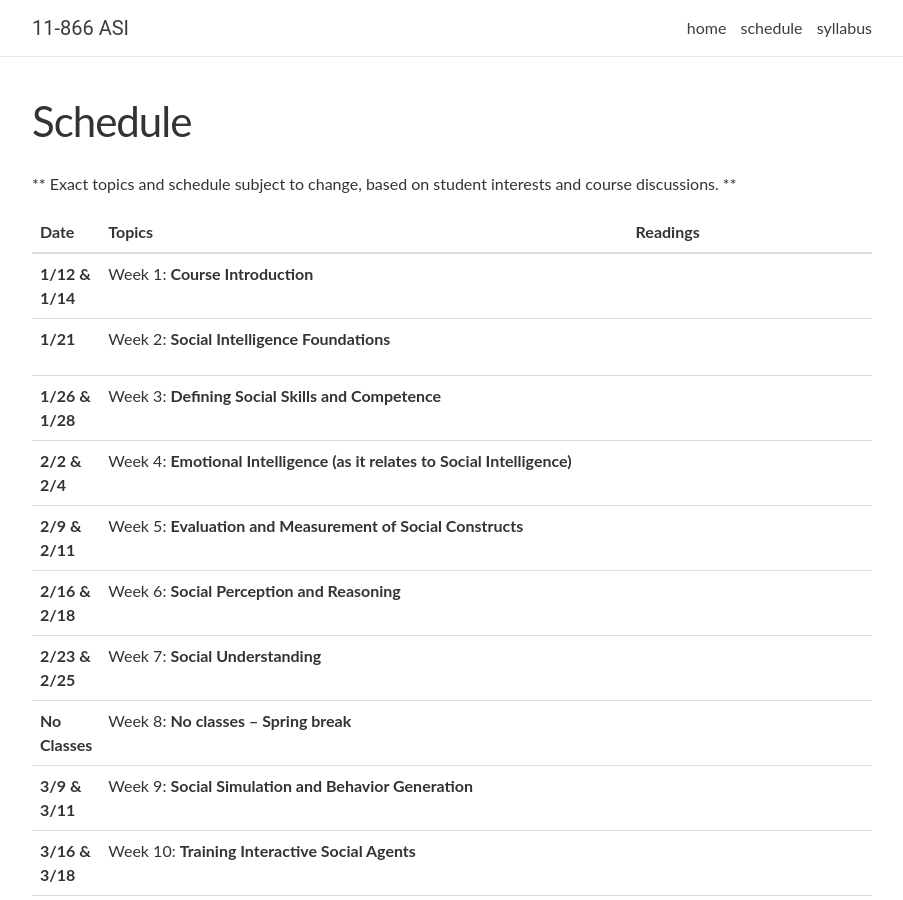
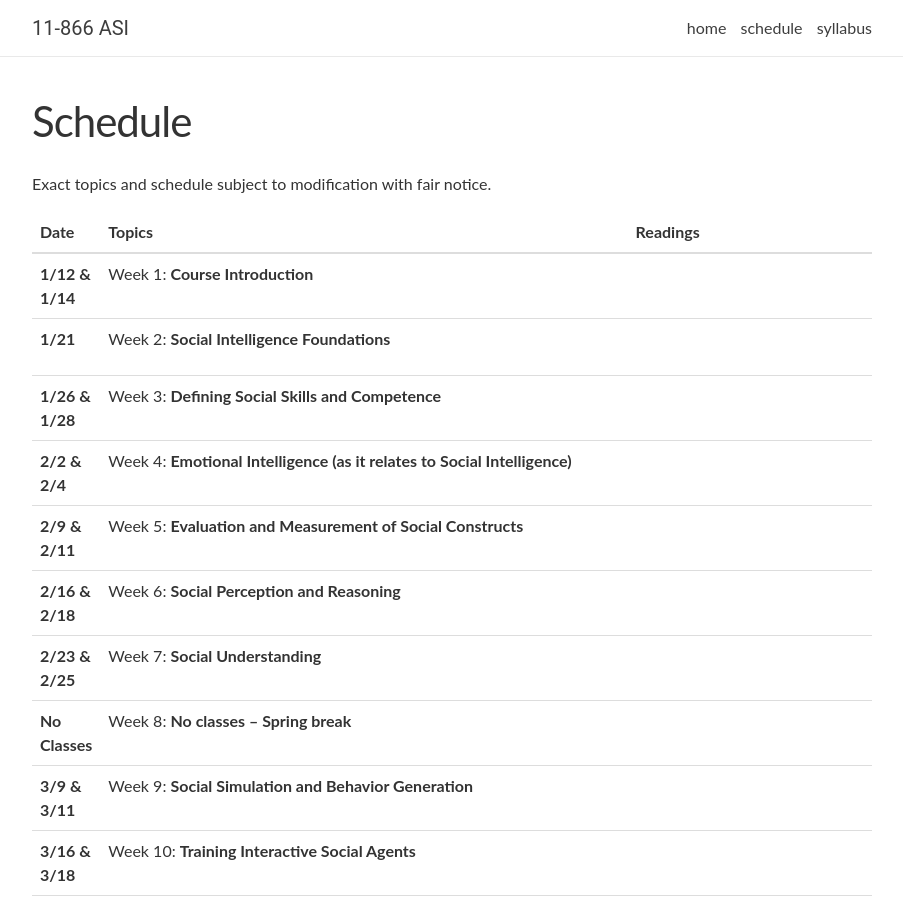
Before and after one commit to CMU-MultiComp-Lab/cmu-asi-course, a Jekyll site: the page built from spring2026/_pages/schedule.md, in a window 1280 px wide and 900 px high. Shown: the whole window, without its empty margins (188-1091 px from the left). Built offline with Jekyll 4.4.1, drawn with Linux system fonts in a browser that asks for light colours; nearby versions of some CDN libraries; comment, search, counter and statistics services are not loaded.

Commit message:
Update schedule.md

```diff
--- a/spring2026/_pages/schedule.md
+++ b/spring2026/_pages/schedule.md
@@ -4,7 +4,7 @@ permalink: /spring2026/schedule/
 title: Schedule
 ---
 
-** Exact topics and schedule subject to change, based on student interests and course discussions. **
+Exact topics and schedule subject to modification with fair notice.
 
 {% assign current_module = 0 %}
 {% assign skip_classes = 0 %}
```
